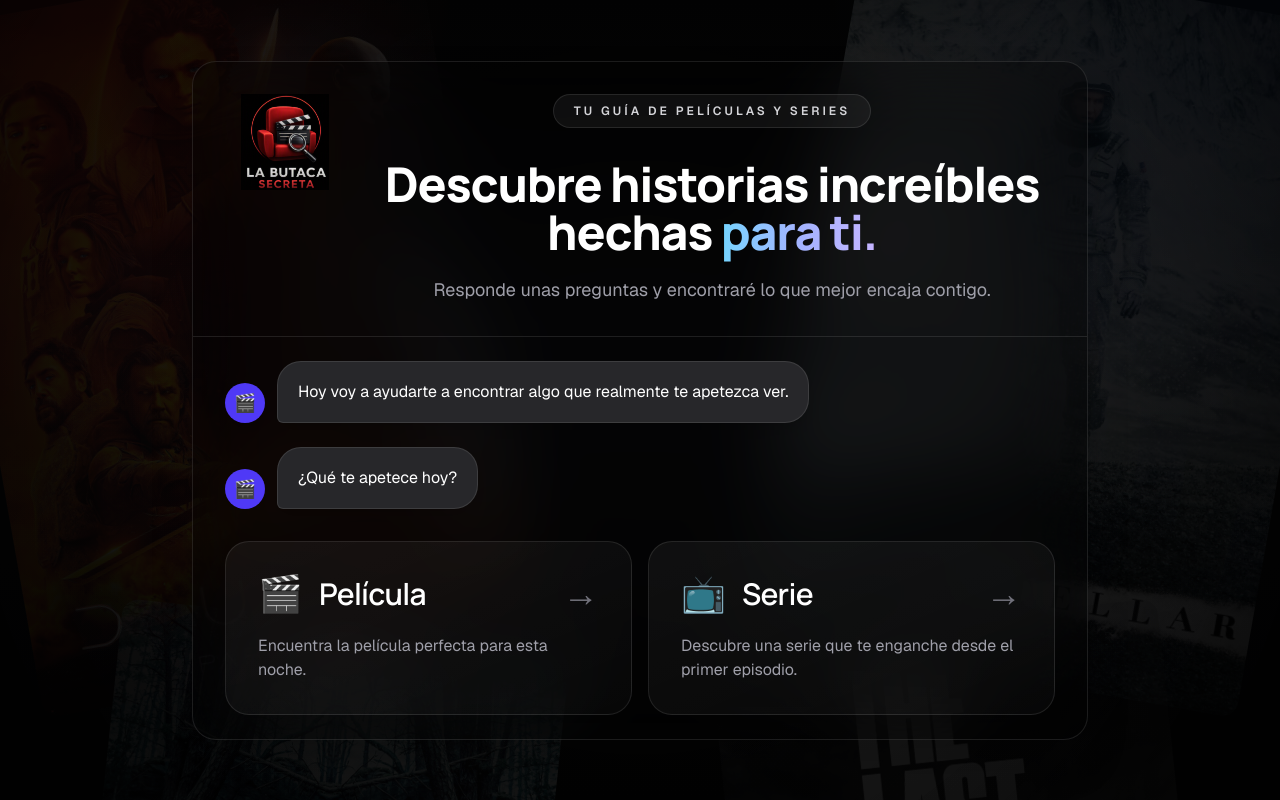
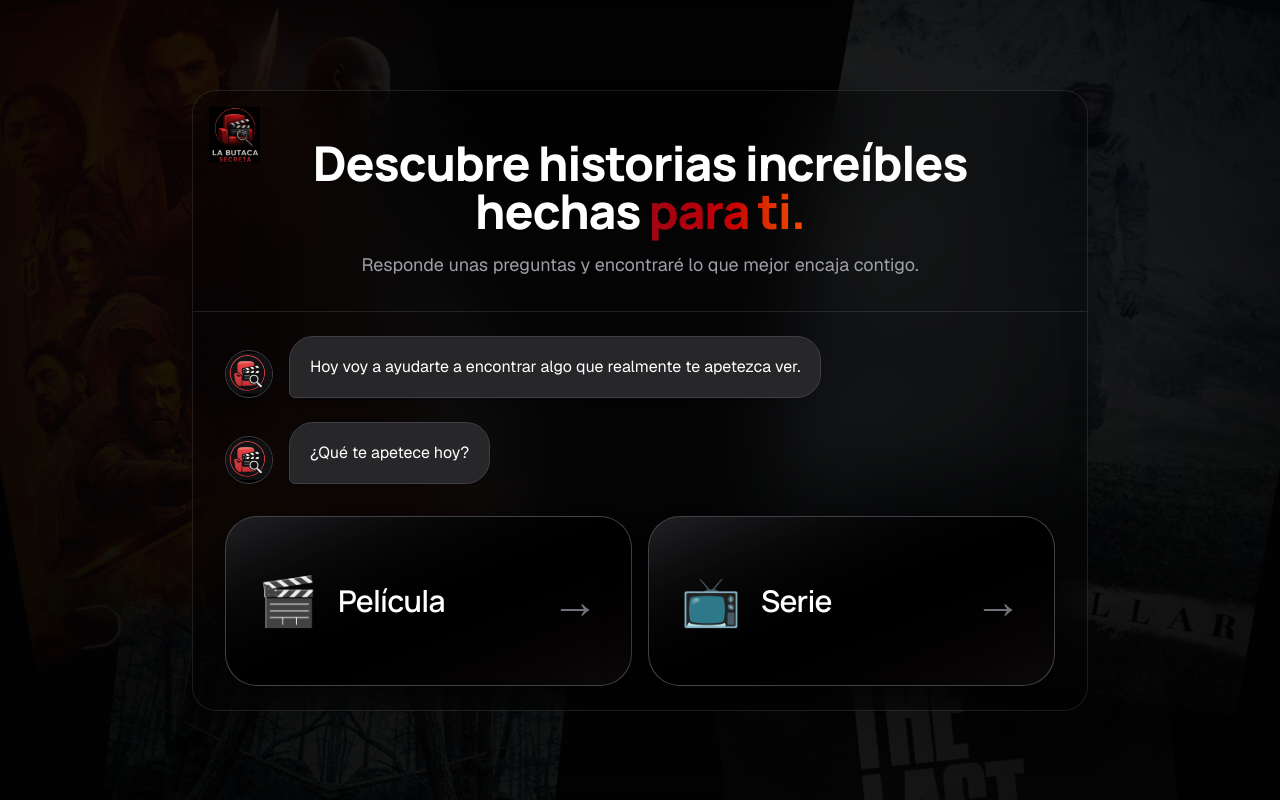
Before and after one commit to Loit-dev/labutacasecreta, a Next.js app in the folder la-butaca-secreta/: page / in a window 1280 px wide. Built offline with nearby package versions, Linux system fonts and the light colour scheme.

Commit message:
Sprint.6

```diff
--- a/la-butaca-secreta/components/conversation/AnswerButton.tsx
+++ b/la-butaca-secreta/components/conversation/AnswerButton.tsx
@@ -9,49 +9,128 @@ export default function AnswerButton({
   onClick,
   centered = false,
 }: Props) {
-  const isMovie = label.toLowerCase().includes("pel");
+  const isMovie =
+    label.includes("Película") ||
+    label.includes("🎬");
+
+  const isSeries =
+    label.includes("Serie") ||
+    label.includes("📺");
 
   return (
     <button
       onClick={onClick}
       className="
         group
+        relative
         w-full
+        min-h-[170px]
         overflow-hidden
-        rounded-3xl
+
+        rounded-[2rem]
+
         border
-        border-white/10
+        border-zinc-600/80
+
         bg-gradient-to-br
-        from-white/[0.05]
-        to-white/[0.02]
+        from-zinc-900
+        via-black
+        to-zinc-950
+
         p-8
         text-left
+
+        shadow-[0_15px_40px_rgba(0,0,0,0.65)]
+
         transition-all
         duration-300
-        hover:-translate-y-1
-        hover:border-red-500/40
-        hover:from-red-500/10
-        hover:to-white/[0.05]
+
+        hover:-translate-y-2
+        hover:border-red-500/60
+        hover:shadow-[0_0_40px_rgba(239,68,68,0.25)]
       "
     >
+      {/* Brillo permanente */}
       <div
-        className={`flex items-center ${
+        className="
+          absolute
+          inset-0
+
+          bg-gradient-to-br
+          from-white/[0.04]
+          via-transparent
+          to-red-500/[0.02]
+        "
+      />
+
+      {/* Glow hover */}
+      <div
+        className="
+          absolute
+          inset-0
+
+          opacity-0
+
+          bg-gradient-to-br
+          from-red-500/15
+          via-transparent
+          to-red-500/5
+
+          transition-all
+          duration-300
+
+          group-hover:opacity-100
+        "
+      />
+
+      {/* Ring hover */}
+      <div
+        className="
+          absolute
+          inset-0
+
+          rounded-[2rem]
+
+          opacity-0
+
+          ring-1
+          ring-red-500/40
+
+          transition-all
+          duration-300
+
+          group-hover:opacity-100
+        "
+      />
+
+      <div
+        className={`relative flex h-full items-center ${
           centered ? "justify-center" : "justify-between"
         }`}
       >
         <div
-          className={`flex items-center gap-4 ${
-            centered ? "justify-center" : ""
+          className={`flex flex-1 items-center gap-5 ${
+            centered ? "justify-center text-center" : ""
           }`}
         >
-          <span className="text-4xl">
-            {isMovie ? "🎬" : "📺"}
+          {isMovie && (
+            <span className="shrink-0 text-5xl">
+              🎬
             </span>
+          )}
 
+          {isSeries && (
+            <span className="shrink-0 text-5xl">
+              📺
+            </span>
+          )}
+
+          <div className="flex min-h-[88px] items-center">
             <h3
               className="
                 text-3xl
                 font-semibold
+                leading-tight
                 tracking-tight
                 text-white
               "
@@ -64,32 +143,28 @@ export default function AnswerButton({
                 .replace("📺 ", "")}
             </h3>
           </div>
+        </div>
 
         {!centered && (
           <span
             className="
-              text-4xl
+              ml-6
+              shrink-0
+
+              text-5xl
               text-zinc-500
+
               transition-all
               duration-300
-              group-hover:translate-x-2
-              group-hover:text-red-500
+
+              group-hover:translate-x-3
+              group-hover:text-red-400
             "
           >
             →
           </span>
         )}
       </div>
-
-      <p
-        className={`mt-5 text-base text-zinc-400 ${
-          centered ? "text-center" : ""
-        }`}
-      >
-        {isMovie
-          ? "Encuentra la película perfecta para esta noche."
-          : "Descubre una serie que te enganche desde el primer episodio."}
-      </p>
     </button>
   );
 }
--- a/la-butaca-secreta/components/conversation/BotMessage.tsx
+++ b/la-butaca-secreta/components/conversation/BotMessage.tsx
@@ -1,17 +1,88 @@
+import Image from "next/image";
+
+import { ConversationMessage } from "@/lib/conversation/types";
+
 type Props = {
-  text: string;
+  messages: ConversationMessage[];
 };
 
-export default function BotMessage({ text }: Props) {
+export default function ChatHistory({
+  messages,
+}: Props) {
   return (
-    <div className="flex items-start gap-3">
-      <div className="flex h-10 w-10 shrink-0 items-center justify-center rounded-full bg-yellow-400 text-xl">
-        🍿
-      </div>
+    <section className="space-y-6">
+      {messages.map((message) => {
+        const isBot = message.sender === "bot";
 
-      <div className="max-w-[80%] rounded-3xl rounded-tl-md bg-zinc-800 px-5 py-4 text-white shadow-md">
-        {text}
-      </div>
-    </div>
+        return (
+          <div
+            key={message.id}
+            className={`flex ${
+              isBot ? "justify-start" : "justify-end"
+            }`}
+          >
+            <div className="flex max-w-[85%] items-end gap-3">
+              {isBot && (
+                <div
+                  className="
+                    flex
+                    h-11
+                    w-11
+                    shrink-0
+                    items-center
+                    justify-center
+                    rounded-xl
+                    border
+                    border-zinc-700
+                    bg-zinc-900
+                    shadow-lg
+                  "
+                >
+                  <Image
+                    src="/minilogo.png"
+                    alt="La Butaca Secreta"
+                    width={28}
+                    height={28}
+                    className="object-contain"
+                    priority
+                  />
+                </div>
+              )}
+
+              <div
+                className={`rounded-3xl px-5 py-4 leading-7 shadow-lg transition-all ${
+                  isBot
+                    ? "rounded-bl-md border border-zinc-700 bg-zinc-800 text-white"
+                    : "rounded-br-md bg-gradient-to-r from-red-600 to-red-500 text-white"
+                }`}
+              >
+                {message.text}
+              </div>
+
+              {!isBot && (
+                <div
+                  className="
+                    flex
+                    h-11
+                    w-11
+                    shrink-0
+                    items-center
+                    justify-center
+                    rounded-xl
+                    border
+                    border-zinc-700
+                    bg-zinc-900
+                    text-lg
+                    shadow-lg
+                  "
+                >
+                  👤
+                </div>
+              )}
+            </div>
+          </div>
+        );
+      })}
+    </section>
   );
 }
--- a/la-butaca-secreta/components/conversation/ChatHistory.tsx
+++ b/la-butaca-secreta/components/conversation/ChatHistory.tsx
@@ -1,3 +1,5 @@
+import Image from "next/image";
+
 import { ConversationMessage } from "@/lib/conversation/types";
 
 type Props = {
@@ -19,25 +21,62 @@ export default function ChatHistory({
               isBot ? "justify-start" : "justify-end"
             }`}
           >
-            <div className="flex max-w-[85%] items-end gap-3">
+            <div className="flex max-w-[85%] items-end gap-4">
               {isBot && (
-                <div className="flex h-10 w-10 items-center justify-center rounded-full bg-indigo-600 text-lg shadow-lg">
-                  🎬
+                <div
+                  className="
+                    flex
+                    h-12
+                    w-12
+                    shrink-0
+                    items-center
+                    justify-center
+                    overflow-hidden
+                    rounded-full
+                    border
+                    border-zinc-700
+                    bg-black
+                    shadow-lg
+                  "
+                >
+                  <Image
+                    src="/minilogo.png"
+                    alt="La Butaca Secreta"
+                    width={42}
+                    height={42}
+                    className="object-contain scale-110"
+                    priority
+                  />
                 </div>
               )}
 
               <div
                 className={`rounded-3xl px-5 py-4 leading-7 shadow-lg transition-all ${
                   isBot
-                    ? "rounded-bl-md border border-white/10 bg-zinc-800 text-white"
-                    : "rounded-br-md bg-gradient-to-r from-indigo-600 to-violet-600 text-white"
+                    ? "rounded-bl-md border border-zinc-700 bg-zinc-800 text-white"
+                    : "rounded-br-md bg-gradient-to-r from-red-600 to-red-500 text-white"
                 }`}
               >
                 {message.text}
               </div>
 
               {!isBot && (
-                <div className="flex h-10 w-10 items-center justify-center rounded-full bg-zinc-700 text-lg shadow-lg">
+                <div
+                  className="
+                    flex
+                    h-12
+                    w-12
+                    shrink-0
+                    items-center
+                    justify-center
+                    rounded-full
+                    border
+                    border-zinc-700
+                    bg-zinc-900
+                    text-xl
+                    shadow-lg
+                  "
+                >
                   👤
                 </div>
               )}
--- a/la-butaca-secreta/components/conversation/Conversation.tsx
+++ b/la-butaca-secreta/components/conversation/Conversation.tsx
@@ -26,7 +26,12 @@ export default function Conversation() {
 
       <main className="relative flex min-h-screen items-center justify-center px-6 py-10">
         <section className="relative z-30 w-full max-w-4xl overflow-hidden rounded-3xl border border-white/10 bg-black/30 shadow-2xl backdrop-blur-2xl">
-          <div className="border-b border-white/10 px-8 py-8">
+        <img
+         src="/Logo.png"
+         alt="La Butaca Secreta"
+         className="absolute left-4 top-4 hidden lg:block h-14 w-auto opacity-90"
+        />
+          <div className="border-b border-white/10 px-8 pt-8 pb-8">
             <Header />
           </div>
 
--- a/la-butaca-secreta/components/conversation/Header.tsx
+++ b/la-butaca-secreta/components/conversation/Header.tsx
@@ -1,31 +1,44 @@
 export default function Header() {
   return (
-   <header className="relative text-center lg:pl-36">
-  <img
-    src="/Logo.png"
-    alt="La Butaca Secreta"
-    className="absolute left-4 top-0 hidden lg:block h-24 w-auto"
-  />
-
-  <div className="inline-flex items-center gap-2 rounded-full border border-white/10 bg-white/5 px-5 py-2">
-        <span className="text-xs font-semibold uppercase tracking-[0.25em] text-zinc-300">
-          TU GUÍA DE PELÍCULAS Y SERIES
-        </span>
-      </div>
-
+    <header className="text-center">
       <h1
-        className="mx-auto mt-8 max-w-5xl text-4xl font-extrabold tracking-tight text-white sm:text-5xl"
+        className="
+          mx-auto
+          mt-4
+          max-w-4xl
+          text-4xl
+          font-extrabold
+          tracking-tight
+          leading-none
+          text-white
+          sm:text-5xl
+        "
         style={{
           fontFamily: "var(--font-manrope)",
         }}
       >
-        Descubre historias increíbles hechas{" "}
-        <span className="bg-gradient-to-r from-sky-300 via-indigo-300 to-violet-300 bg-clip-text text-transparent">
+        Descubre historias increíbles
+        <br />
+
+        <span className="text-white">
+          hechas{" "}
+        </span>
+
+        <span
+          className="
+            bg-gradient-to-r
+            from-red-800
+            via-red-700
+            to-orange-600
+            bg-clip-text
+            text-transparent
+          "
+        >
           para ti.
         </span>
       </h1>
 
-      <p className="mx-auto mt-5 max-w-xl text-lg text-zinc-400">
+      <p className="mx-auto mt-4 max-w-xl text-lg text-zinc-400">
         Responde unas preguntas y encontraré lo que mejor encaja contigo.
       </p>
     </header>
--- a/la-butaca-secreta/components/conversation/TypingIndicator.tsx
+++ b/la-butaca-secreta/components/conversation/TypingIndicator.tsx
@@ -1,22 +1,44 @@
+import Image from "next/image";
+
 export default function TypingIndicator() {
   return (
     <div className="flex items-end gap-3">
-      <div className="flex h-10 w-10 items-center justify-center rounded-full bg-indigo-600">
-        🎬
+      <div
+        className="
+          flex
+          h-11
+          w-11
+          items-center
+          justify-center
+          rounded-xl
+          border
+          border-zinc-700
+          bg-zinc-900
+          shadow-lg
+        "
+      >
+        <Image
+          src="/minilogo.png"
+          alt="La Butaca Secreta"
+          width={28}
+          height={28}
+          className="object-contain"
+          priority
+        />
       </div>
 
-      <div className="rounded-3xl rounded-bl-md border border-white/10 bg-zinc-800 px-5 py-4 shadow-lg">
+      <div className="rounded-3xl rounded-bl-md border border-zinc-700 bg-zinc-800 px-5 py-4 shadow-lg">
         <div className="flex gap-2">
           <span
-            className="h-2.5 w-2.5 animate-bounce rounded-full bg-indigo-400"
+            className="h-2.5 w-2.5 animate-bounce rounded-full bg-red-500"
             style={{ animationDelay: "0ms" }}
           />
           <span
-            className="h-2.5 w-2.5 animate-bounce rounded-full bg-indigo-400"
+            className="h-2.5 w-2.5 animate-bounce rounded-full bg-red-500"
             style={{ animationDelay: "150ms" }}
           />
           <span
-            className="h-2.5 w-2.5 animate-bounce rounded-full bg-indigo-400"
+            className="h-2.5 w-2.5 animate-bounce rounded-full bg-red-500"
             style={{ animationDelay: "300ms" }}
           />
         </div>
```
Lines whose indentation alone changed are shown as unchanged.
